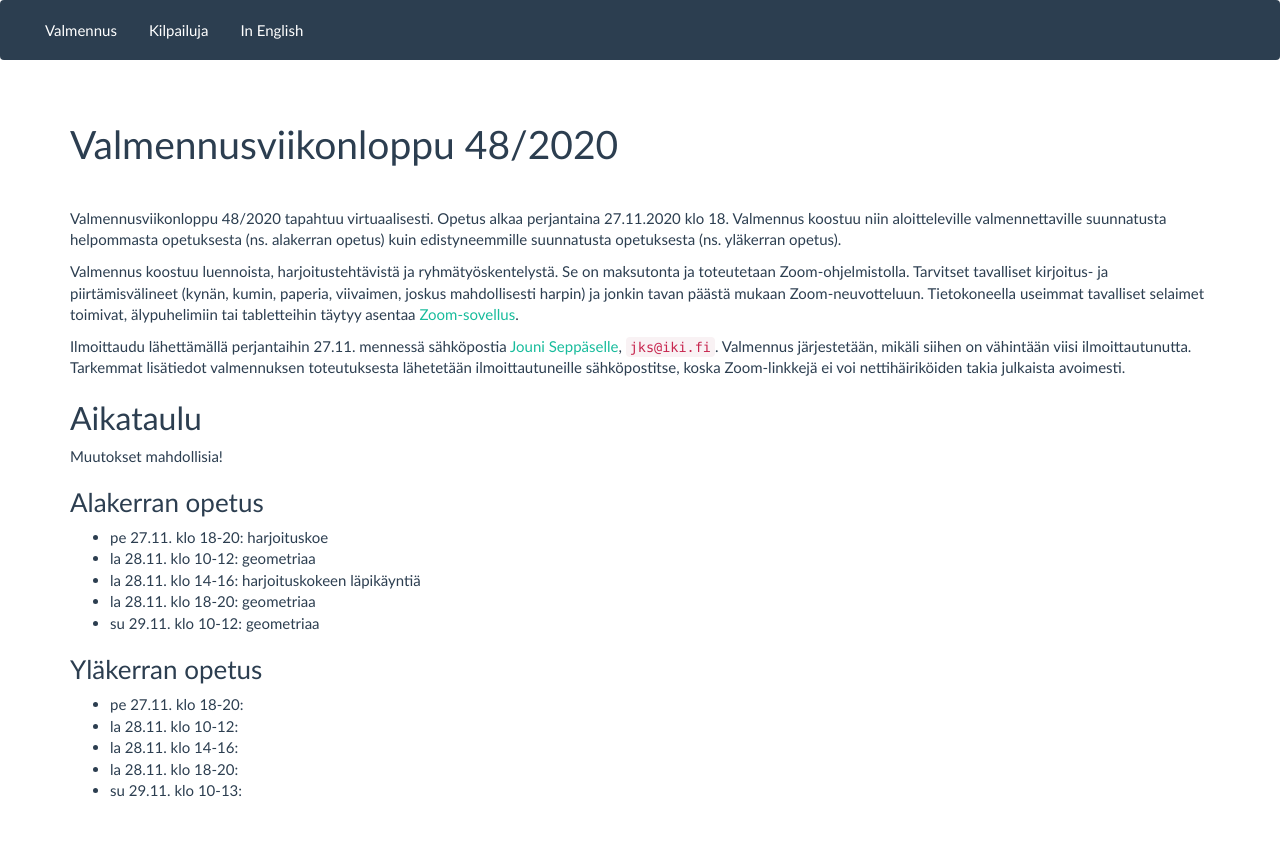
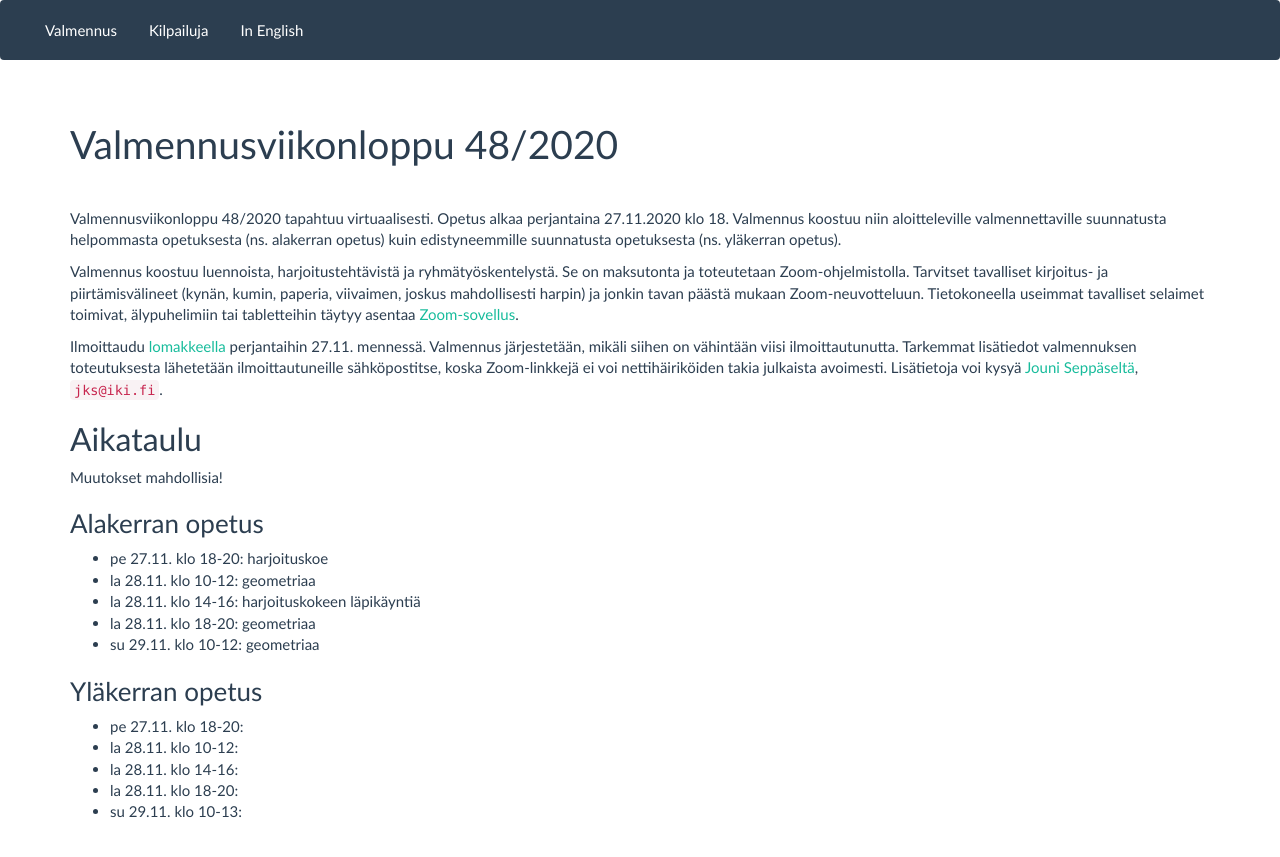
Before and after one commit to matematiikkakilpailut/matematiikkakilpailut.github.io, a Jekyll site: the page built from aikataulu/2020W48/index.md, in a window 1280 px wide. Shown: the top 857 px of the page. Built offline with Jekyll 4.4.1, drawn with Linux system fonts in a browser that asks for light colours.

Commit message:
Lomake oikealle sivulle

```diff
--- a/aikataulu/2020W48/index.md
+++ b/aikataulu/2020W48/index.md
@@ -53,13 +53,14 @@ viivaimen, joskus mahdollisesti harpin) ja jonkin tavan päästä mukaan
 Zoom-neuvotteluun. Tietokoneella useimmat tavalliset selaimet toimivat,
 älypuhelimiin tai tabletteihin täytyy asentaa [Zoom-sovellus](https://zoom.us/download).
 
-Ilmoittaudu lähettämällä perjantaihin 27.11. mennessä sähköpostia
-[Jouni Seppäselle](mailto:jks@iki.fi), `jks@iki.fi`.
+Ilmoittaudu [lomakkeella] perjantaihin 27.11. mennessä.
 Valmennus järjestetään, mikäli siihen on vähintään viisi ilmoittautunutta.
 Tarkemmat lisätiedot valmennuksen toteutuksesta lähetetään
 ilmoittautuneille sähköpostitse, koska Zoom-linkkejä ei voi nettihäiriköiden
 takia julkaista avoimesti.
+Lisätietoja voi kysyä [Jouni Seppäseltä](mailto:jks@iki.fi), `jks@iki.fi`.
 
+[lomakkeella]: https://docs.google.com/forms/d/e/1FAIpQLSd8ZiA409Uhf0slLyinwYhlB3RCoky6F4darN999Di_0MujIg/viewform?hl=fi
 
 ## Aikataulu
 
```
Also changed, not shown: other parts of aikataulu/2020W48/index.md (+1 -1 lines).
